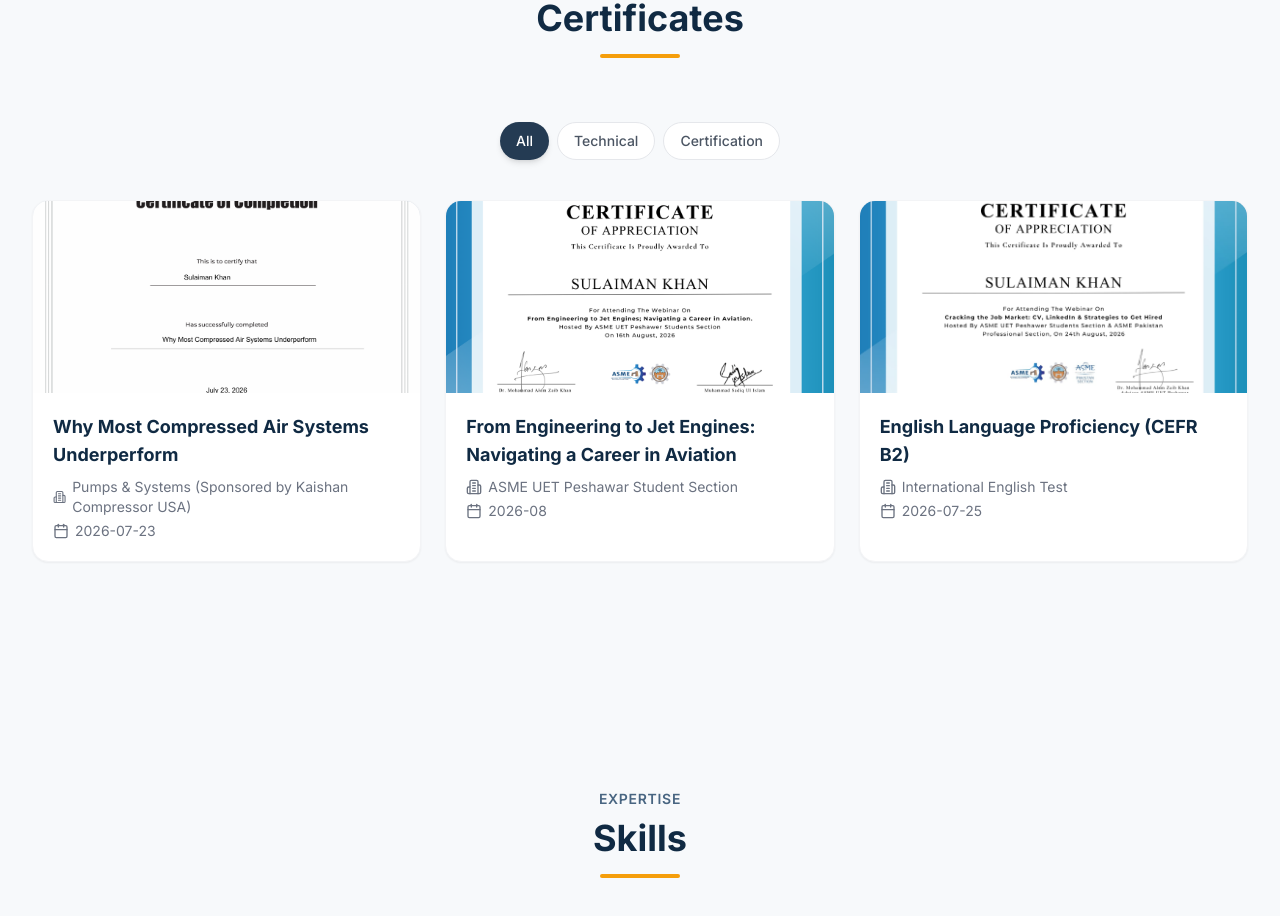
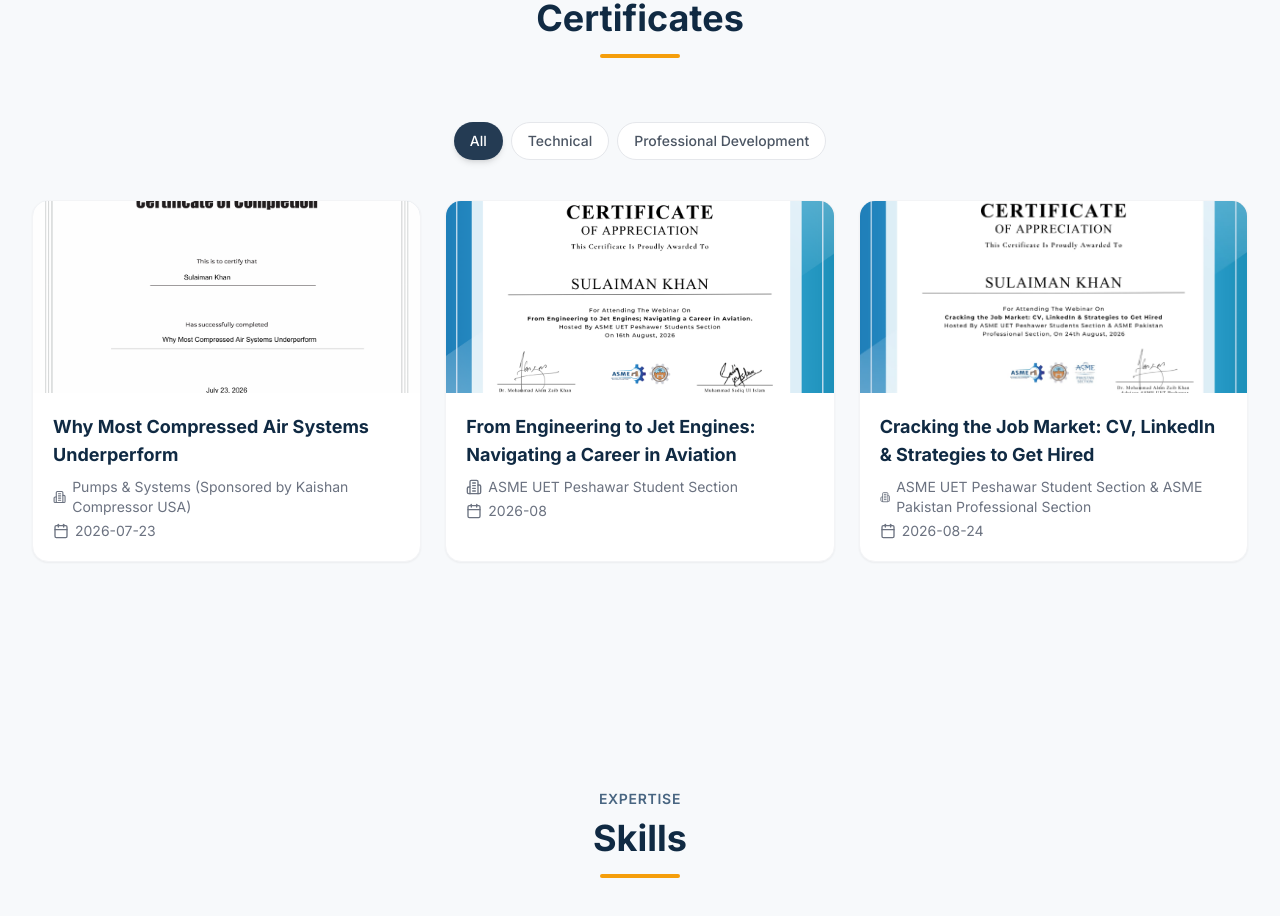
Before and after one commit to sulaimankhan9540-art/portfolio, a React (Vite) app: page / in a window 1280 px wide. Shown: the part 4820-5736 px from the top of the page. Built offline with nearby package versions, Linux system fonts and the light colour scheme.

Commit message:
Update cert-3 details for ASME Cracking the Job Market webinar

```diff
--- a/src/data/initialData.ts
+++ b/src/data/initialData.ts
@@ -112,12 +112,12 @@ export const initialPortfolioData: PortfolioData = {
     },
     {
       id: "cert-3",
-      title: "English Language Proficiency (CEFR B2)",
-      organization: "International English Test",
-      date: "2026-07-25",
-      category: "Certification",
+      title: "Cracking the Job Market: CV, LinkedIn & Strategies to Get Hired",
+      organization: "ASME UET Peshawar Student Section & ASME Pakistan Professional Section",
+      date: "2026-08-24",
+      category: "Professional Development",
       credentialId: "",
-      description: "Certified for English language proficiency at CEFR Level B2.",
+      description: "Attended webinar on career strategies, CV optimization, and LinkedIn branding hosted by ASME UET Peshawar and ASME Pakistan.",
       file: cert3Img,
       url: "",
     }
```
